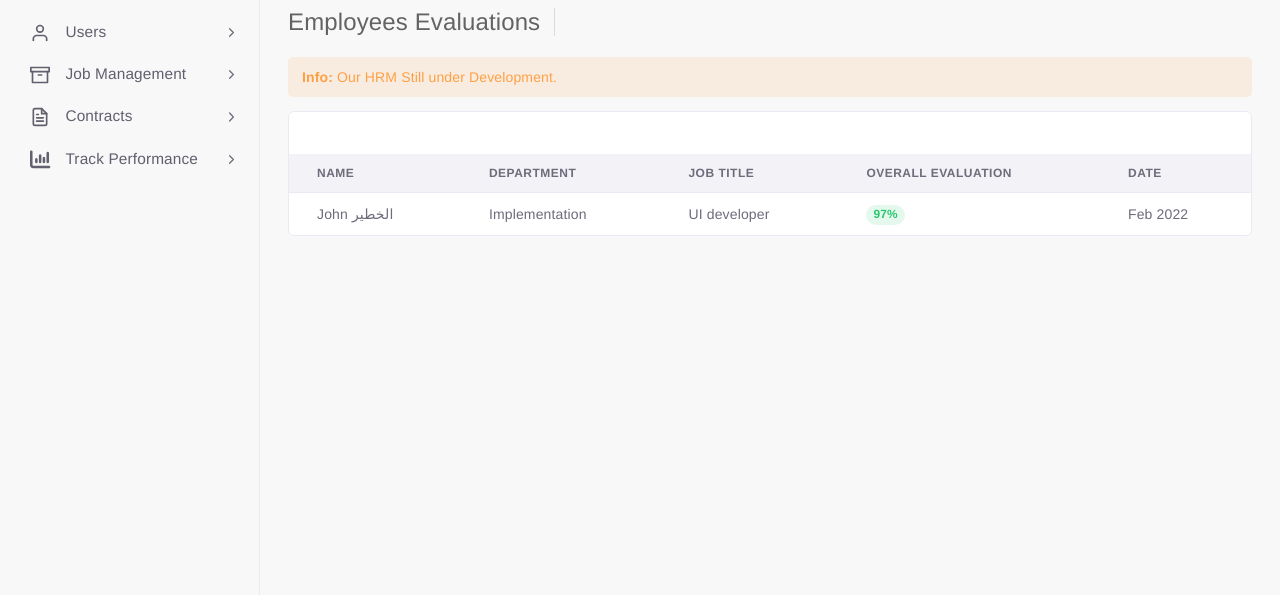
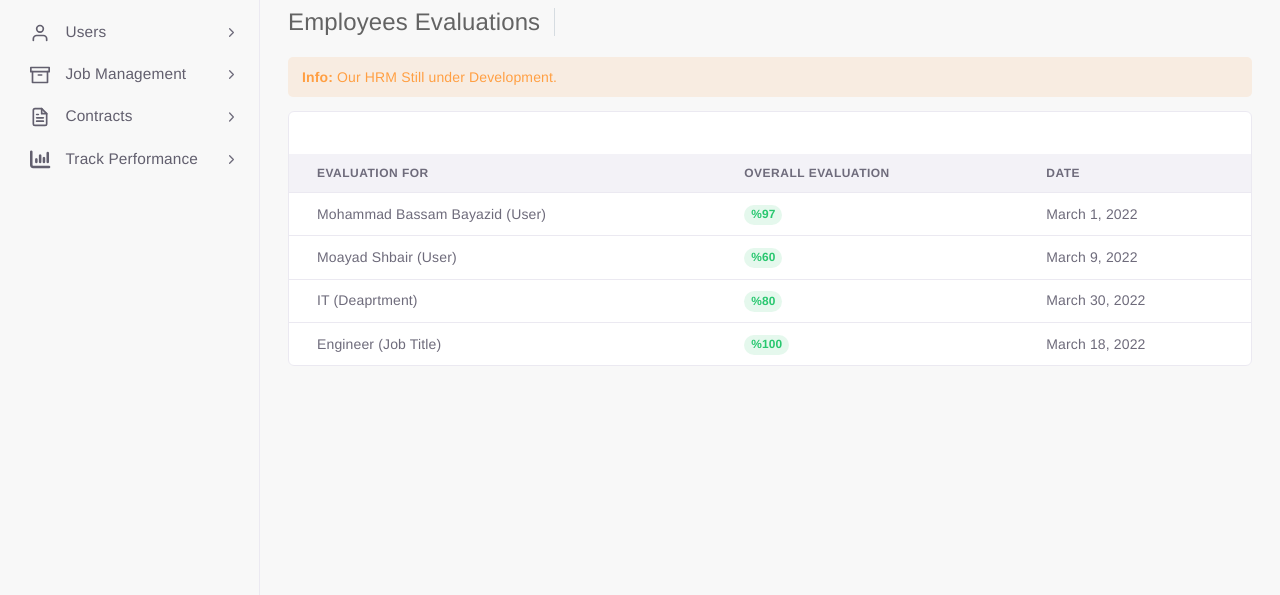
Before and after one commit to Mohammad771/HRM, a Django app: page /viewEvaluations/ in a window 1280 px wide. Shown: the part 101-696 px from the top of the page. Run offline with Django 4.2, Linux system fonts and the light colour scheme; data comes from the database, SQL or seed files in the repository; parts of the project's set-up code (start-up, migrations or seed data) failed here and were passed over; some libraries are stand-ins or nearby versions.

Commit message:
completed view evaluations page

```diff
--- a/employees_requests/models.py
+++ b/employees_requests/models.py
@@ -1,5 +1,5 @@
 from datetime import timezone
-
+from django.utils import timezone
 from django.db import models
 
 # Create your models here.
--- a/events/models.py
+++ b/events/models.py
@@ -1,5 +1,5 @@
 from datetime import timezone
-
+from django.utils import timezone
 from django.db import models
 
 # Create your models here.
--- a/finance/models.py
+++ b/finance/models.py
@@ -1,5 +1,5 @@
 from datetime import timezone
-
+from django.utils import timezone
 from django.db import models
 
 # Create your models here.
--- a/referendum/models.py
+++ b/referendum/models.py
@@ -1,6 +1,5 @@
 from django.db import models
-
-# Create your models here.
+from django.utils import timezone
 from job_management.models import job_titles, departments
 from users.models import attachments, users
 
--- a/templates/track_performance/viewEvaluations.html
+++ b/templates/track_performance/viewEvaluations.html
@@ -27,27 +27,30 @@
             <table class="table table-hover">
                 <thead>
                 <tr>
-                    <th>Name</th>
-                    <th>Department</th>
-                    <th>Job Title</th>
+                    <th>Evaluation For</th>
                     <th>Overall Evaluation</th>
                     <th>Date</th>
                 </tr>
                 </thead>
                 <tbody>
+
+                {% if evaluations %}
+                    {% for evaluation in evaluations %}
+
                         <tr>
                             <td>
-                        <span class="fw-bold">John الخطير</span>
+                                <span class="fw-bold">{{evaluation.info}}</span>
                             </td>
-                    <td>Implementation</td>
-                    <td>UI developer</td>
 
-                    <td><span class="badge rounded-pill badge-light-success me-1">97%</span></td>
+                            <td><span class="badge rounded-pill badge-light-success me-1">%{{evaluation.info.evaluation_overall_rate}}</span></td>
                             <td>
-                        Feb 2022
+                                {{evaluation.info.evaluation_date}}
                             </td>
 
                         </tr>
+
+                    {% endfor %}
+                {% endif %}
 
 
                 </tbody>
--- a/track_performance/models.py
+++ b/track_performance/models.py
@@ -1,6 +1,5 @@
 ##NO EDIT HERE
-from datetime import timezone
-
+from django.utils import timezone
 from django.db import models
 from users.models import users
 from job_management.models import departments, job_titles
@@ -17,7 +16,7 @@ class evaluations(models.Model):
     evaluation_time_rate = models.IntegerField()
     evaluation_quality_rate = models.IntegerField()
     evaluation_overall_rate = models.IntegerField()
-    evaluation_date = models.DateTimeField()
+    evaluation_date = models.DateField()
     evaluation_created_at = models.DateTimeField(auto_now=True)
     evaluation_updated_at = models.DateTimeField(null = True, default=None, blank=True)
     evaluation_deleted_at = models.DateTimeField(null = True, default=None, blank=True)
```
Also changed, not shown: db.sqlite3, employees_requests/migrations/0003_auto_20220321_1556.py (added), events/migrations/0003_auto_20220321_1556.py (added), finance/migrations/0003_auto_20220321_1556.py (added), job_management/migrations/0015_auto_20220321_1556.py (added), referendum/migrations/0002_auto_20220321_1556.py (added), track_performance/migrations/0006_auto_20220321_1556.py (added), track_performance/migrations/0007_auto_20220321_1558.py (added), track_performance/migrations/0008_auto_20220321_1558.py (added), users/migrations/0025_auto_20220321_1556.py (added). Lines whose indentation alone changed are shown as unchanged.
